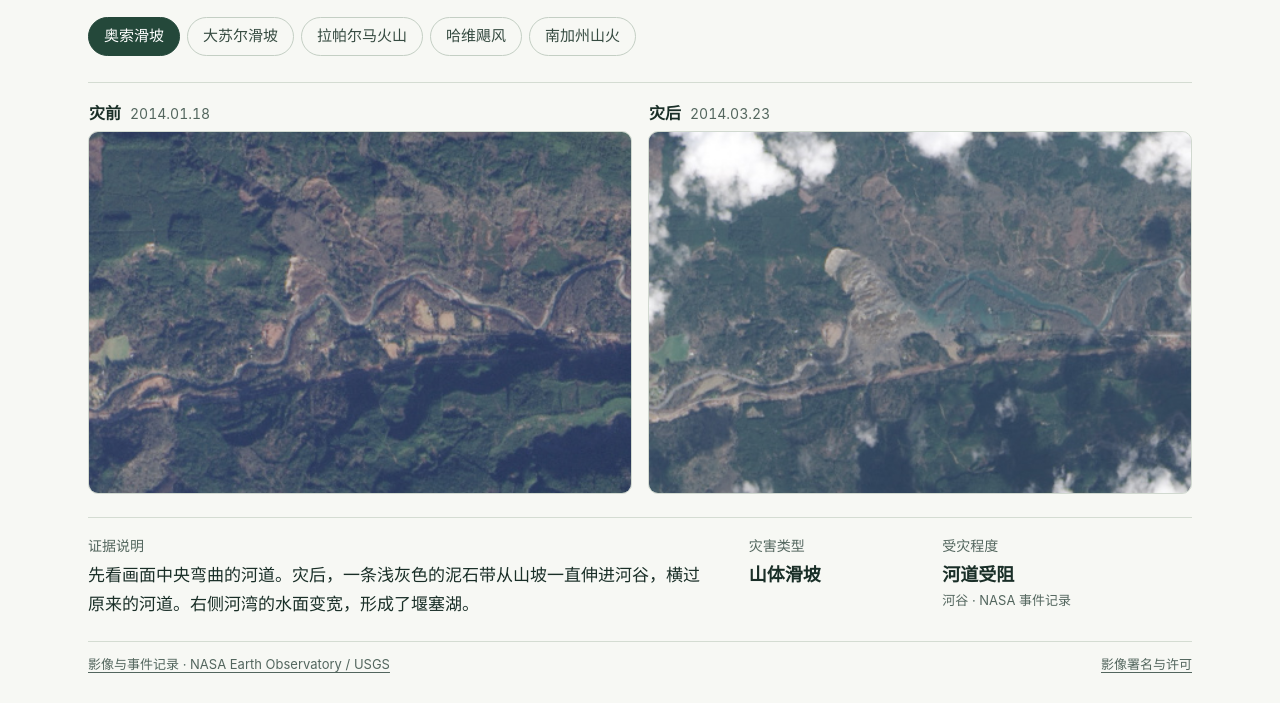
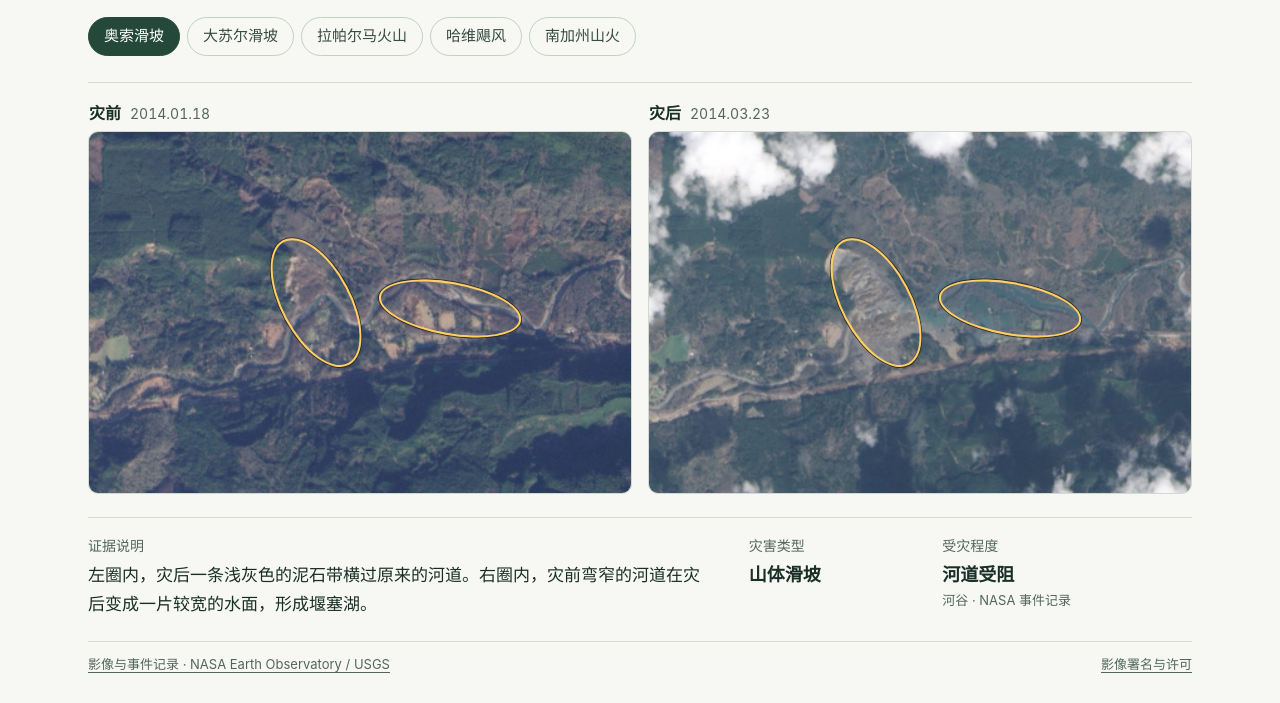
Before and after one commit to zbw9654250-cmyk/disaster-change-review, a plain HTML site: page docs/index.html in a window 1280 px wide. Shown: the part 97-800 px from the top of the page. Drawn offline with Linux system fonts and the light colour scheme.

Commit message:
Circle corresponding evidence in both disaster images and their enlarged views

```diff
--- a/docs/assets/gallery.js
+++ b/docs/assets/gallery.js
@@ -6,7 +6,7 @@ const GALLERY = [
     "type": "山体滑坡",
     "severity": "河道受阻",
     "basis": "河谷 · NASA 事件记录",
-    "evidence": "先看画面中央弯曲的河道。灾后，一条浅灰色的泥石带从山坡一直伸进河谷，横过原来的河道。右侧河湾的水面变宽，形成了堰塞湖。",
+    "evidence": "左圈内，灾后一条浅灰色的泥石带横过原来的河道。右圈内，灾前弯窄的河道在灾后变成一片较宽的水面，形成堰塞湖。",
     "credit": "影像与事件记录 · NASA Earth Observatory / USGS",
     "source": "https://science.nasa.gov/earth/earth-observatory/landslide-and-barrier-lake-near-oso-washington-83409/",
     "before": {
@@ -18,7 +18,23 @@ const GALLERY = [
       "date": "2014-03-23",
       "file": "geology/oso-post.png",
       "alt": "奥索滑坡后，泥土和碎屑伸入河道，上游出现更宽的水面。"
-    }
+    },
+    "rings": [
+      [
+        35.5,
+        27.7,
+        13,
+        39,
+        -28
+      ],
+      [
+        53.3,
+        41.6,
+        26.6,
+        14.8,
+        10
+      ]
+    ]
   },
   {
     "id": "mud-creek",
@@ -27,7 +43,7 @@ const GALLERY = [
     "type": "海岸边坡滑塌",
     "severity": "超过 400 米公路被毁",
     "basis": "公路路段 · USGS 调查",
-    "evidence": "灾前，浅色公路沿海岸连续通过。灾后，画面中央的灰褐色土石盖住了这段公路，一直堆到海里，海岸线在这里向外凸出。",
+    "evidence": "灾前，圈内的浅色公路沿海岸连续通过。灾后，灰褐色土石盖住了这段公路，并在岸边堆出一块向海突出的陆地。",
     "credit": "影像 · NASA Earth Observatory / USGS",
     "source": "https://science.nasa.gov/earth/earth-observatory/landslide-buries-scenic-california-highway-90281/",
     "before": {
@@ -39,7 +55,15 @@ const GALLERY = [
       "date": "2017-05-22",
       "file": "geology/mud-creek-post.png",
       "alt": "大苏尔滑坡后，土石堆积伸入海中，海岸轮廓向外突出。"
-    }
+    },
+    "rings": [
+      [
+        41.6,
+        40,
+        14.8,
+        22
+      ]
+    ]
   },
   {
     "id": "la-palma",
@@ -48,7 +72,7 @@ const GALLERY = [
     "type": "火山熔岩覆盖",
     "severity": "大片沿岸农田被覆盖",
     "basis": "沿岸区域 · NASA 影像解读",
-    "evidence": "以左上方的小港口为参照。灾前，沿岸是绿色农田和白色温室。灾后，两条深灰色熔岩带穿过农田、延伸入海，海岸线上多出两处突起。",
+    "evidence": "以上方的小港口为参照。灾前，两处圈内可见农田和温室。灾后，深灰色熔岩沿这两处到达海边，原来的海岸线向海中凸出。",
     "credit": "影像与事件记录 · NASA Earth Observatory / USGS",
     "source": "https://science.nasa.gov/earth/earth-observatory/a-changed-landscape-on-la-palma-149231/",
     "before": {
@@ -60,7 +84,23 @@ const GALLERY = [
       "date": "2021-12-15",
       "file": "geology/volcano/la-palma-after.png",
       "alt": "拉帕尔马岛灾后，两条深灰色熔岩带到达海边，覆盖农田，形成新的陆地。"
-    }
+    },
+    "rings": [
+      [
+        42.1,
+        38.8,
+        19.2,
+        10,
+        -6
+      ],
+      [
+        46.4,
+        64.2,
+        21.2,
+        18,
+        -9
+      ]
+    ]
   },
   {
     "id": "harvey",
@@ -69,31 +109,36 @@ const GALLERY = [
     "type": "飓风",
     "severity": "严重受损",
     "basis": "整栋建筑 · xBD 原始标注",
-    "evidence": "白框标出同一块屋面。灾前框内呈绿色，灾后接近白色，整块区域明显变亮。",
+    "evidence": "两幅图的圈内是同一块屋面。灾前呈绿色，灾后接近白色，局部明显变亮。",
     "credit": "影像与建筑标注 · xBD / Maxar",
     "source": "https://huggingface.co/datasets/ziruihan/xbd_test/blob/361e53f86506e1f221f42a0c0d9619c213220ae5/test/labels/hurricane-harvey_00000304_post_disaster.json",
     "before": {
       "date": "2017-02-16",
       "file": "buildings/b-8d20ecdd66c0-pre.png",
-      "alt": "哈维飓风前的建筑，白框标出用于对照的屋面位置。",
-      "box": [
+      "alt": "哈维飓风前的建筑，圈注标出用于对照的屋面位置。",
+      "rings": [
+        [
           41.369,
           43.4524,
           13.0952,
           16.6667
         ]
+      ]
     },
     "after": {
       "date": "2017-08-31",
       "file": "buildings/b-8d20ecdd66c0-post.png",
-      "alt": "哈维飓风后的同一栋建筑，白框标出相应的屋面位置。",
-      "box": [
+      "alt": "哈维飓风后的同一栋建筑，圈注标出相应的屋面位置。",
+      "rings": [
+        [
           40.1786,
           43.4524,
           13.0952,
           16.6667
         ]
-    }
+      ]
+    },
+    "subject": "building"
   },
   {
     "id": "socal-fire",
@@ -102,30 +147,35 @@ const GALLERY = [
     "type": "山火",
     "severity": "无明显损伤",
     "basis": "整栋建筑 · xBD 原始标注",
-    "evidence": "白框内的屋面从棕褐色变为灰褐色。灾后，同一区域内的深浅差异更容易分辨。",
+    "evidence": "圈内的屋面从棕褐色变为灰褐色，灾后深浅差异更明显。这栋建筑的整体标注为无明显损伤。",
     "credit": "影像与建筑标注 · xBD / Maxar",
     "source": "https://huggingface.co/datasets/ziruihan/xbd_test/blob/361e53f86506e1f221f42a0c0d9619c213220ae5/test/labels/socal-fire_00000877_post_disaster.json",
     "before": {
       "date": "2018-10-23",
       "file": "buildings/b-abe0ad891f51-pre.png",
-      "alt": "南加州山火前的建筑，白框标出用于对照的屋面位置。",
-      "box": [
+      "alt": "南加州山火前的建筑，圈注标出用于对照的屋面位置。",
+      "rings": [
+        [
           50.8929,
           49.4048,
           14.5833,
           11.0119
         ]
+      ]
     },
     "after": {
       "date": "2018-11-14",
       "file": "buildings/b-abe0ad891f51-post.png",
-      "alt": "南加州山火后的同一栋建筑，白框标出相应的屋面位置。",
-      "box": [
+      "alt": "南加州山火后的同一栋建筑，圈注标出相应的屋面位置。",
+      "rings": [
+        [
           52.9762,
           51.4881,
           14.5833,
           11.0119
         ]
-    }
+      ]
+    },
+    "subject": "building"
   }
 ];
--- a/docs/assets/style.css
+++ b/docs/assets/style.css
@@ -38,7 +38,13 @@ time { font-size: 14px; color: var(--muted); font-variant-numeric: tabular-nums;
 .photo img { display: block; width: 100%; height: auto; }
 .building .frame { aspect-ratio: 3 / 2; }
 .building .photo { width: 66.66%; }
-.marker { position: absolute; border: 2px solid white; outline: 1px solid #254433; box-shadow: inset 0 0 0 1px #254433; }
+.rings { position: absolute; inset: 0; pointer-events: none; }
+.ring {
+  position: absolute; border-radius: 50%; border: 2px solid #ffcf62;
+  box-shadow: 0 0 0 1px rgb(48 32 11 / 80%);
+}
+.enlarged .photo { cursor: auto; }
+.enlarged .ring { border-width: 3px; }
 [hidden] { display: none !important; }
 .reading {
   margin-top: 23px; padding: 17px 0 22px; border-top: 1px solid var(--line);
--- a/docs/assets/workspace.js
+++ b/docs/assets/workspace.js
@@ -3,23 +3,26 @@
 const byId = id => document.getElementById(id);
 const buttons = byId("cases");
 
-function showPhoto(id, photo) {
-  const figure = byId(id);
+function showPhoto(phase, record) {
+  const photo = record[phase];
+  const figure = byId(phase);
   const image = figure.querySelector("img");
   image.src = "assets/" + photo.file;
   image.alt = photo.alt;
-  figure.querySelector(".photo").href = image.getAttribute("src");
+  figure.querySelector(".photo").href = "?" + new URLSearchParams({case: record.id, phase});
   const date = figure.querySelector("time");
   date.dateTime = photo.date;
   date.textContent = photo.date.replaceAll("-", ".");
-  const marker = figure.querySelector(".marker");
-  marker.hidden = !photo.box;
-  if (photo.box) {
-    const [x, y, width, height] = photo.box;
-    Object.assign(marker.style, {
-      left: x + "%", top: y + "%", width: width + "%", height: height + "%"
+  const rings = photo.rings ?? record.rings;
+  figure.querySelector(".rings").replaceChildren(...rings.map(([x, y, width, height, angle = 0]) => {
+    const ring = document.createElement("span");
+    ring.className = "ring";
+    Object.assign(ring.style, {
+      left: x + "%", top: y + "%", width: width + "%", height: height + "%",
+      transform: "rotate(" + angle + "deg)"
     });
-  }
+    return ring;
+  }));
 }
 
 function selectCase(record) {
@@ -27,9 +30,9 @@ function selectCase(record) {
   for (const field of ["evidence", "type", "severity", "basis"]) {
     byId(field).textContent = record[field];
   }
-  showPhoto("before", record.before);
-  showPhoto("after", record.after);
-  document.querySelector(".comparison").classList.toggle("building", Boolean(record.before.box));
+  showPhoto("before", record);
+  showPhoto("after", record);
+  document.querySelector(".comparison").classList.toggle("building", record.subject === "building");
   const source = byId("source");
   source.textContent = record.credit;
   source.href = record.source;
@@ -38,6 +41,22 @@ function selectCase(record) {
   }
 }
 
+const params = new URLSearchParams(location.search);
+const selected = GALLERY.find(record => record.id === params.get("case"));
+const phase = params.get("phase");
+if (selected && (phase === "before" || phase === "after")) {
+  showPhoto(phase, selected);
+  const figure = byId(phase);
+  // The enlarged view uses the same image-relative annotations as the comparison.
+  const link = figure.querySelector(".photo");
+  const photo = document.createElement("div");
+  photo.className = "photo";
+  photo.append(...link.childNodes);
+  link.replaceWith(photo);
+  figure.classList.add("enlarged");
+  document.querySelector("main").replaceChildren(figure);
+  document.title = selected.name + " · " + figure.querySelector("strong").textContent;
+} else {
   for (const record of GALLERY) {
     const button = document.createElement("button");
     button.type = "button";
@@ -47,3 +66,4 @@ for (const record of GALLERY) {
     buttons.append(button);
   }
   selectCase(GALLERY[0]);
+}
--- a/docs/index.html
+++ b/docs/index.html
@@ -20,11 +20,11 @@
       <div class="comparison">
         <figure id="before">
           <figcaption><strong>灾前</strong><time></time></figcaption>
-          <div class="frame"><a class="photo" target="_blank" rel="noopener" aria-label="打开完整灾前影像（新标签页）"><img alt=""><span class="marker" hidden></span></a></div>
+          <div class="frame"><a class="photo" target="_blank" rel="noopener" aria-label="打开放大的灾前圈注图（新标签页）"><img alt=""><span class="rings" aria-hidden="true"></span></a></div>
         </figure>
         <figure id="after">
           <figcaption><strong>灾后</strong><time></time></figcaption>
-          <div class="frame"><a class="photo" target="_blank" rel="noopener" aria-label="打开完整灾后影像（新标签页）"><img alt=""><span class="marker" hidden></span></a></div>
+          <div class="frame"><a class="photo" target="_blank" rel="noopener" aria-label="打开放大的灾后圈注图（新标签页）"><img alt=""><span class="rings" aria-hidden="true"></span></a></div>
         </figure>
       </div>
       <div class="reading">
```
Also changed, not shown: docs/assets/demo-preview.webp, 3 other files. Lines whose indentation alone changed are shown as unchanged.
